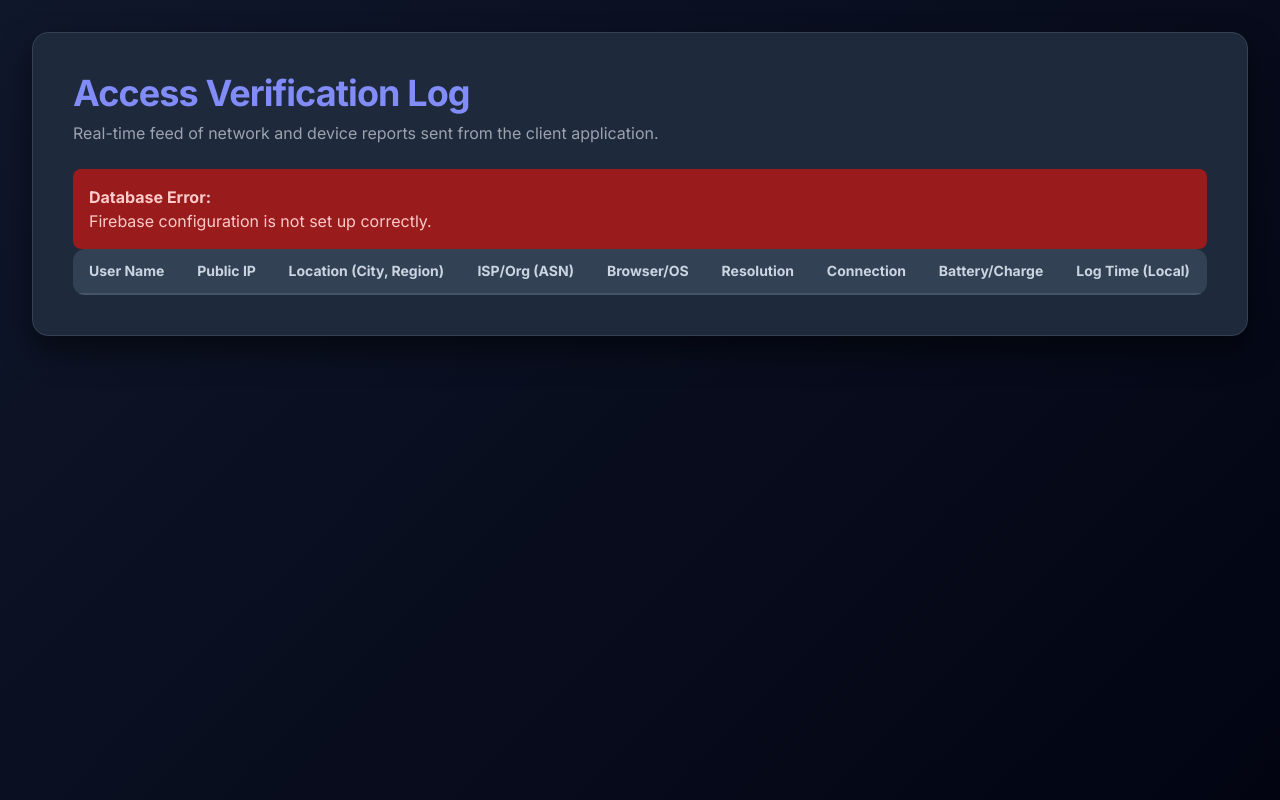
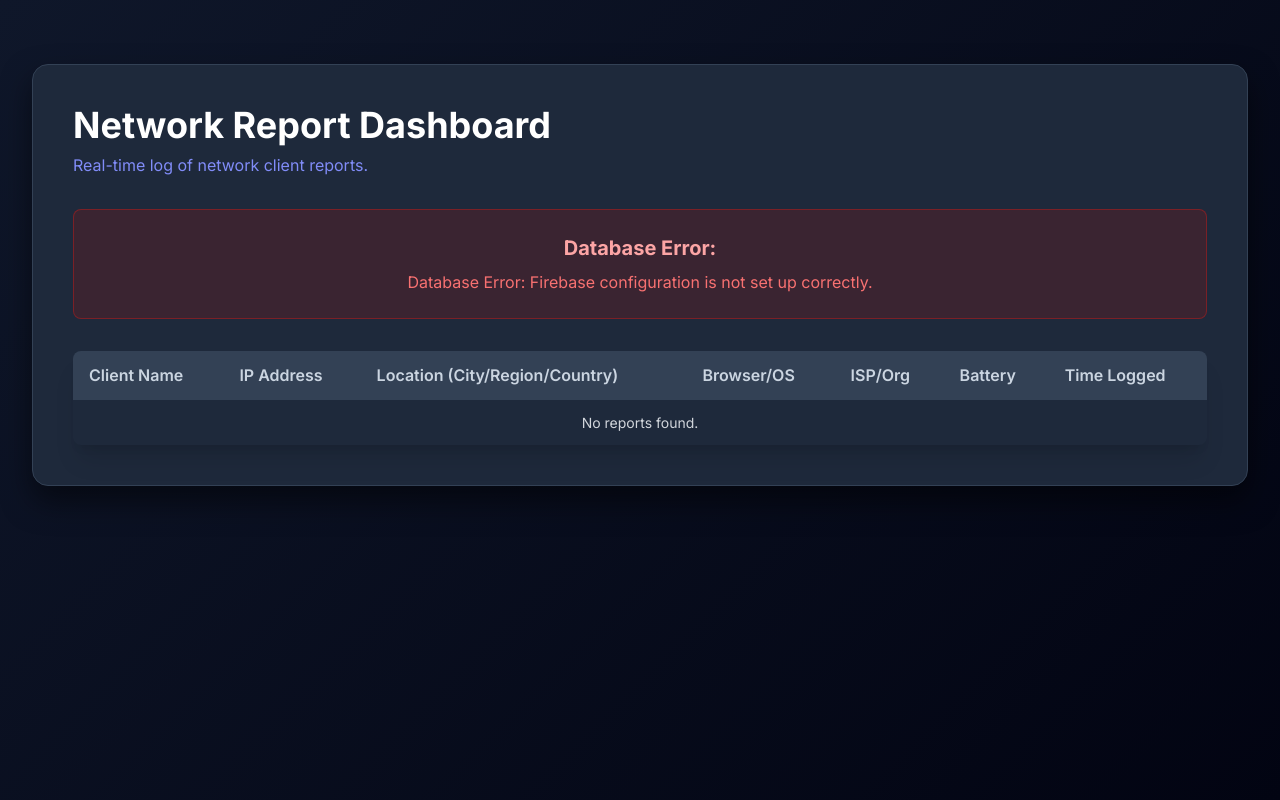
Before and after one commit to jacehawkins16-svg/tester436, a plain HTML site: page index.html in a window 1280 px wide. Drawn offline with nearby package versions, Linux system fonts and the light colour scheme.

Commit message:
Update index.html

```diff
--- a/index.html
+++ b/index.html
@@ -10,6 +10,7 @@
         @import url('https://fonts.googleapis.com/css2?family=Inter:wght@400;600;700&display=swap');
         body {
             font-family: 'Inter', sans-serif;
+            /* Deep, dark, responsive background */
             background: linear-gradient(135deg, #0f172a 0%, #020412 100%);
             min-height: 100vh;
             color: #e2e8f0;
@@ -19,90 +20,94 @@
             border: 1px solid #334155;
             box-shadow: 0 15px 30px rgba(0, 0, 0, 0.5);
         }
+        /* Style for the table header */
         .data-table th {
             background-color: #334155;
             color: #cbd5e1;
             padding: 12px 16px;
             text-align: left;
-            border-bottom: 2px solid #475569;
+            font-weight: 600;
         }
+        /* Style for table data cells */
         .data-table td {
             padding: 12px 16px;
-            border-bottom: 1px solid #334155;
+            border-top: 1px solid #334155;
+            color: #d1d5db;
+            font-size: 0.875rem; /* sm */
         }
-        .data-table tr:hover {
-            background-color: #2d3748;
+        /* Hover effect for table rows */
+        .data-table tbody tr:hover {
+            background-color: #273449;
         }
-        /* Custom Scrollbar for the table container */
-        .log-container::-webkit-scrollbar {
-            width: 8px;
-        }
-        .log-container::-webkit-scrollbar-thumb {
-            background-color: #475569;
-            border-radius: 4px;
-        }
+
+        /* Custom scrollbar for aesthetic consistency */
+        ::-webkit-scrollbar { width: 8px; background-color: transparent; }
+        ::-webkit-scrollbar-thumb { background-color: #475569; border-radius: 4px; }
+        ::-webkit-scrollbar-track { background-color: #1e293b; }
+        ::-webkit-scrollbar-thumb:hover { background-color: #64748b; }
+
     </style>
 </head>
-<body class="p-8">
+<body class="p-4 sm:p-8">
+    <div class="max-w-7xl mx-auto container-card rounded-2xl p-6 sm:p-10 mt-8">
+        <h1 class="text-4xl font-extrabold mb-2 text-white">Network Report Dashboard</h1>
+        <p class="text-indigo-400 mb-8">Real-time log of network client reports.</p>
 
-    <div class="max-w-7xl mx-auto container-card rounded-2xl p-6 md:p-10">
-        <h1 class="text-4xl font-extrabold mb-2 tracking-tight text-indigo-400">
-            Access Verification Log
-        </h1>
-        <p class="text-gray-400 mb-6">Real-time feed of network and device reports sent from the client application.</p>
-
-        <!-- Loading and Error States -->
-        <div id="loading-state" class="text-center p-8 text-indigo-300">
-            <svg class="animate-spin h-5 w-5 mr-3 inline-block" xmlns="http://www.w3.org/2000/svg" fill="none" viewBox="0 0 24 24">
+        <!-- Loading State -->
+        <div id="loading-state" class="bg-indigo-900/30 border border-indigo-700/50 p-6 rounded-lg text-center text-indigo-300 font-semibold">
+            <svg class="animate-spin -ml-1 mr-3 h-5 w-5 text-indigo-300 inline" xmlns="http://www.w3.org/2000/svg" fill="none" viewBox="0 0 24 24">
                 <circle class="opacity-25" cx="12" cy="12" r="10" stroke="currentColor" stroke-width="4"></circle>
                 <path class="opacity-75" fill="currentColor" d="M4 12a8 8 0 018-8V0C5.373 0 0 5.373 0 12h4zm2 5.291A7.962 7.962 0 014 12H0c0 3.042 1.135 5.824 3 7.938l3-2.647z"></path>
             </svg>
-            Establishing secure connection and fetching logs...
+            Connecting to Database and Fetching Reports...
         </div>
 
-        <div id="error-state" class="hidden bg-red-800 p-4 rounded-lg text-red-200">
-            <p class="font-bold">Database Error:</p>
-            <p id="error-message"></p>
+        <!-- Error State: Hidden unless Firebase setup or listener fails -->
+        <div id="error-state" class="bg-red-900/30 border border-red-700/50 p-6 rounded-lg text-center hidden mb-8">
+            <h2 class="text-xl font-bold text-red-300 mb-2">Database Error:</h2>
+            <p id="error-message" class="text-red-400">Loading failed due to an unknown error.</p>
         </div>
 
-        <!-- Log Table Container -->
-        <div id="log-container" class="log-container overflow-x-auto max-h-[70vh] rounded-xl">
-            <table class="data-table w-full text-sm">
+        <!-- Table Container -->
+        <div class="overflow-x-auto shadow-xl rounded-lg">
+            <table class="min-w-full divide-y divide-gray-700 data-table">
                 <thead>
                     <tr>
-                        <!-- Added more detailed headers -->
-                        <th class="sticky top-0 z-10">User Name</th>
-                        <th class="sticky top-0 z-10">Public IP</th>
-                        <th class="sticky top-0 z-10">Location (City, Region)</th>
-                        <th class="sticky top-0 z-10">ISP/Org (ASN)</th>
-                        <th class="sticky top-0 z-10">Browser/OS</th>
-                        <th class="sticky top-0 z-10">Resolution</th>
-                        <th class="sticky top-0 z-10">Connection</th>
-                        <th class="sticky top-0 z-10">Battery/Charge</th>
-                        <th class="sticky top-0 z-10">Log Time (Local)</th>
+                        <th scope="col" class="min-w-[120px] sticky left-0 z-10">Client Name</th>
+                        <th scope="col">IP Address</th>
+                        <th scope="col">Location (City/Region/Country)</th>
+                        <th scope="col">Browser/OS</th>
+                        <th scope="col">ISP/Org</th>
+                        <th scope="col">Battery</th>
+                        <th scope="col">Time Logged</th>
                     </tr>
                 </thead>
-                <tbody id="reports-body">
-                    <!-- Reports will be inserted here by JavaScript -->
+                <tbody id="reports-body" class="divide-y divide-gray-800">
+                    <!-- Placeholder row, replaced by JavaScript upon data load -->
+                    <tr><td colspan="7" class="text-center py-4 text-gray-500">No reports found.</td></tr>
                 </tbody>
             </table>
         </div>
-
-        <div id="no-reports-state" class="hidden text-center p-8 text-gray-500">
-            No verification reports have been logged yet.
     </div>
-    </div>
-
 
     <script type="module">
         // --- Firebase Imports ---
         import { initializeApp } from "https://www.gstatic.com/firebasejs/11.6.1/firebase-app.js";
         import { getAuth, signInAnonymously, signInWithCustomToken } from "https://www.gstatic.com/firebasejs/11.6.1/firebase-auth.js";
-        import { getFirestore, collection, onSnapshot, query } from "https://www.gstatic.com/firebasejs/11.6.1/firebase-firestore.js";
+        import { getFirestore, collection, query, onSnapshot } from "https://www.gstatic.com/firebasejs/11.6.1/firebase-firestore.js";
 
-        // --- Firebase Global Variables (Provided by Canvas) ---
+        // --- Global Variables (Provided by Canvas) ---
         const appId = typeof __app_id !== 'undefined' ? __app_id : 'default-app-id';
-        const firebaseConfig = JSON.parse(typeof __firebase_config !== 'undefined' ? __firebase_config : '{}');
+
+        // Safely parse the Firebase configuration string
+        const firebaseConfig = (() => {
+            try {
+                return JSON.parse(typeof __firebase_config !== 'undefined' ? __firebase_config : '{}');
+            } catch (e) {
+                console.error("Failed to parse __firebase_config:", e);
+                return {};
+            }
+        })();
         const initialAuthToken = typeof __initial_auth_token !== 'undefined' ? __initial_auth_token : null;
 
         // --- DOM Elements ---
@@ -110,102 +115,108 @@
         const loadingState = document.getElementById('loading-state');
         const errorState = document.getElementById('error-state');
         const errorMessageEl = document.getElementById('error-message');
-        const noReportsState = document.getElementById('no-reports-state');
 
         // --- Firebase Instances & State ---
-        let db, auth;
-        let authReady = false;
+        let db; // Firestore instance
+        let authReady = false; // Flag to ensure listener only starts after auth is successful
+        let firebaseInitPromise = null; // Promise to ensure initialization only runs once
 
         // --- Constants ---
-        // Path MUST match the path used by the client site
+        // Path for public data shared between the two applications
         const PUBLIC_COLLECTION_PATH = `artifacts/${appId}/public/data/network_reports`;
 
         /**
-         * Initializes Firebase and authenticates the user anonymously.
+         * Initializes Firebase, signs in the user, and sets the authReady flag.
+         * This function is crucial for preventing database access before the environment is ready.
          */
-        async function setupFirebase() {
+        function setupFirebase() {
+            if (firebaseInitPromise) return firebaseInitPromise;
+
+            firebaseInitPromise = new Promise(async (resolve) => {
+                // 1. Validation Check: Ensure configuration is present
                 if (!firebaseConfig || !firebaseConfig.apiKey) {
-                console.error("Firebase configuration is missing.");
-                errorMessageEl.textContent = "Firebase configuration is not set up correctly.";
+                    const message = "Database Error: Firebase configuration is not set up correctly.";
+                    console.error(message);
+                    loadingState.classList.add('hidden');
+                    errorMessageEl.textContent = message;
                     errorState.classList.remove('hidden');
-                loadingState.classList.add('hidden');
-                return;
+                    // authReady remains false, preventing listenForReports from running
+                    return resolve();
                 }
 
                 try {
+                    // 2. Initialize App and Services
                     const app = initializeApp(firebaseConfig);
                     db = getFirestore(app);
-                auth = getAuth(app);
+                    const auth = getAuth(app);
 
-                // Sign in (use custom token if available, otherwise anonymously)
+                    // 3. Authenticate (using custom token if available, otherwise anonymously)
                     if (initialAuthToken) {
                         await signInWithCustomToken(auth, initialAuthToken);
                     } else {
                         await signInAnonymously(auth);
                     }
 
+                    // 4. Success: Set the ready flag
                     authReady = true;
-                console.log("Firebase Authentication complete. Ready to fetch logs.");
+                    console.log("Firebase Authentication complete. Listener ready.");
+                    resolve();
 
                 } catch (error) {
-                console.error("Firebase Authentication failed:", error);
-                errorMessageEl.textContent = `Authentication failed: ${error.message}. Check browser console for details.`;
+                    // 5. Failure: Display error
+                    const message = `Database Error: Initialization/Authentication failed. ${error.message}`;
+                    console.error(message, error);
+                    loadingState.classList.add('hidden');
+                    errorMessageEl.textContent = message;
                     errorState.classList.remove('hidden');
-                loadingState.classList.add('hidden');
+                    resolve();
                 }
+            });
+
+            return firebaseInitPromise;
         }
 
         /**
-         * Renders the fetched reports into the table.
-         * @param {Array<Object>} reports The list of reports from Firestore.
+         * Renders the fetched reports into the table body.
+         * @param {Array<Object>} reports Array of report objects.
          */
         function renderReports(reports) {
-            reportsBody.innerHTML = ''; // Clear existing rows
+            reportsBody.innerHTML = '';
 
             if (reports.length === 0) {
-                noReportsState.classList.remove('hidden');
-            } else {
-                noReportsState.classList.add('hidden');
-                // Sort by timestamp (newest first)
+                reportsBody.innerHTML = '<tr><td colspan="7" class="text-center py-4 text-gray-500">No reports found yet.</td></tr>';
+                return;
+            }
+
+            // Sort by timestamp (most recent first)
             reports.sort((a, b) => new Date(b.logTimestamp) - new Date(a.logTimestamp));
 
-                reports.forEach(report => {
+            for (const report of reports) {
                 const row = document.createElement('tr');
 
-                    // Use report.name as the User Name
-                    // Style row based on connection type for visual distinction
-                    const connection = report.connectionSpeed || 'N/A';
-                    const statusClass = connection.includes('4g') || connection.includes('wifi') ? 'text-green-300' :
-                                        connection.includes('3g') || connection.includes('2g') ? 'text-yellow-300' : 'text-gray-300';
+                // Concatenate location data
+                const locationText = `${report.city || 'N/A'}, ${report.region || 'N/A'}, ${report.country || 'N/A'}`;
+                // Concatenate browser and OS
+                const browserOSText = `${report.browser || 'N/A'} / ${report.os || 'N/A'}`;
 
-                    // Format battery information
                 let batteryText = 'N/A';
-                    if (report.batteryLevel !== undefined && report.batteryLevel !== null) {
-                        const level = (report.batteryLevel * 100).toFixed(0);
-                        const chargingStatus = report.isCharging === true ? 'Charging' : (report.isCharging === false ? 'Discharging' : '');
-                        batteryText = `${level}% ${chargingStatus}`;
+                if (report.batteryLevel !== null && report.batteryLevel !== undefined) {
+                    const levelPercent = (report.batteryLevel * 100).toFixed(0);
+                    const chargingStatus = report.isCharging ? 'Charging' : 'Discharging';
+                    batteryText = `${levelPercent}% (${chargingStatus})`;
                 }
 
-
+                // Create table row with data
                 row.innerHTML = `
-                        <td class="font-bold whitespace-nowrap ${statusClass}">${report.name || 'Unknown'}</td>
+                    <td class="sticky left-0 bg-[#1e293b] font-medium text-white rounded-l-lg">${report.name || 'Anonymous'}</td>
                     <td class="font-mono text-xs">${report.ip || 'N/A'}</td>
-                        <td>${report.city || 'N/A'}, ${report.region || ''} ${report.country || 'N/A'}</td>
-                        <td class="text-xs">
-                            ${report.org || 'N/A'}
-                            <span class="text-gray-500">(${report.asn || 'N/A'})</span>
-                        </td>
-                        <td class="text-xs">
-                            ${report.browser || 'N/A'} / ${report.os || 'N/A'}
-                            <div class="text-gray-500 text-[10px] truncate">${report.userAgent || ''}</div>
-                        </td>
-                        <td class="text-xs">${report.screenResolution || 'N/A'}</td>
-                        <td class="text-xs">${connection}</td>
+                    <td class="text-xs">${locationText}</td>
+                    <td class="text-xs">${browserOSText}</td>
+                    <td class="text-xs min-w-[150px]">${report.org || 'N/A'}</td>
                     <td class="text-xs">${batteryText}</td>
-                        <td>${report.localTimeFormatted || 'N/A'}</td>
+                    <td class="rounded-r-lg">${report.localTimeFormatted || 'N/A'}</td>
                 `;
                 reportsBody.appendChild(row);
-                });
             }
         }
 
@@ -213,32 +224,46 @@
          * Sets up the real-time listener for the Firestore collection.
          */
         function listenForReports() {
-            if (!db || !authReady) return;
+            // CRITICAL GUARD: Only proceed if Firebase is initialized and authenticated
+            if (!db || !authReady) {
+                 console.error("Attempted to listen for reports before authentication was complete/successful.");
+                 return;
+            }
 
             const q = query(collection(db, PUBLIC_COLLECTION_PATH));
 
-            // onSnapshot sets up a real-time listener
-            onSnapshot(q, (snapshot) => {
+            // onSnapshot sets up a real-time listener that updates the UI whenever data changes
+            const unsubscribe = onSnapshot(q, (snapshot) => {
                 loadingState.classList.add('hidden'); // Hide loading state once initial data is received
+                errorState.classList.add('hidden'); // Ensure error state is hidden on success
                 const reports = [];
                 snapshot.forEach((doc) => {
                     reports.push({ id: doc.id, ...doc.data() });
                 });
                 renderReports(reports);
             }, (error) => {
+                // Handle real-time listener errors
                 console.error("Error listening to collection:", error);
+                loadingState.classList.add('hidden');
                 errorMessageEl.textContent = `Real-time feed failed: ${error.message}`;
                 errorState.classList.remove('hidden');
-                loadingState.classList.add('hidden');
             });
+
+            // Note: The listener will remain active until the window is closed or this unsubscribe function is called.
+            console.log("Real-time listener started.");
         }
 
         // --- Application Setup ---
         window.onload = async function() {
+            // Step 1: Initialize and Authenticate Firebase
             await setupFirebase();
 
+            // Step 2: Only start listening if the authentication succeeded
             if (authReady) {
                 listenForReports();
+            } else {
+                // If auth failed, setupFirebase already updated the UI error message.
+                console.log("Not starting listener because Firebase setup failed.");
             }
         };
     </script>
```
Lines whose indentation alone changed are shown as unchanged.
